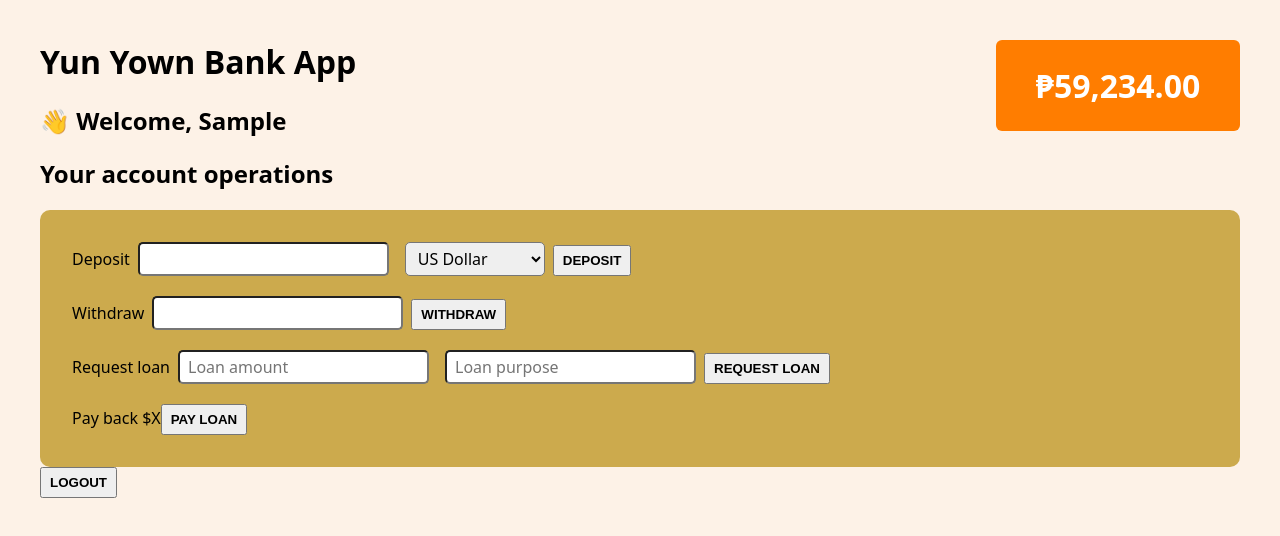
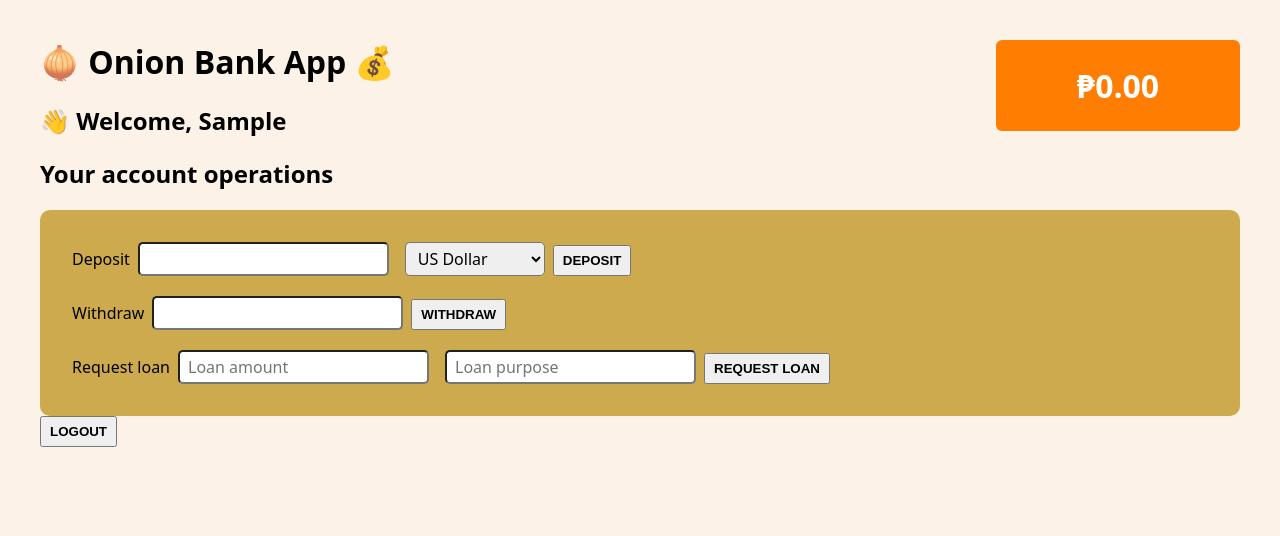
Before and after one commit to arvincarlo/redux, a React (Create React App) app: page / in a window 1280 px wide. Both pictures are taken after typing "Sample", "Sample" into the empty fields and a click on the button "CREATE NEW CUSTOMER". Shown: the top 536 px of the page. Built offline with nearby package versions, Linux system fonts and the light colour scheme.

Commit message:
Dispatching Actions from Our React App

```diff
--- a/src/App.js
+++ b/src/App.js
@@ -13,7 +13,7 @@ function App() {
 
   return (
     <div>
-      <h1>Yun Yown Bank App</h1>
+      <h1>🧅 Onion Bank App 💰</h1>
       {fullName === '' ?
         <>
           <CreateCustomer/>
--- a/src/features/accounts/AccountOperations.js
+++ b/src/features/accounts/AccountOperations.js
@@ -1,4 +1,9 @@
 import { useState } from "react";
+import { useDispatch } from "react-redux";
+import { deposit, withdraw, requestLoan, payLoan } from "./accountSlice";
+import { useSelector } from "react-redux";
+
+import { ToastContainer, toast } from "react-toastify";
 
 function AccountOperations() {
   const [depositAmount, setDepositAmount] = useState("");
@@ -7,13 +12,45 @@ function AccountOperations() {
   const [loanPurpose, setLoanPurpose] = useState("");
   const [currency, setCurrency] = useState("USD");
 
-  function handleDeposit() {}
+  const dispatch = useDispatch();
+  const account = useSelector(state => state.account);
 
-  function handleWithdrawal() {}
+  function handleDeposit() {
+    if (!depositAmount) return;
 
-  function handleRequestLoan() {}
+    dispatch(deposit(depositAmount));
+    setDepositAmount("");
+    toast.success("Deposit successful");
+  }
 
-  function handlePayLoan() {}
+  function handleWithdrawal() {
+    if (!withdrawalAmount) return toast.error("Please enter a withdrawal amount");
+
+    if (account.balance === 0 || withdrawalAmount > account.balance) {
+      return toast.error("Insufficient funds available");
+    }
+
+    dispatch(withdraw(withdrawalAmount));
+    setWithdrawalAmount("");
+    toast.success("Withdrawal successful");
+  }
+
+  function handleRequestLoan() {
+    if (!loanAmount || !loanPurpose) return toast.error("Please fill out request loan details.");
+
+    if (account.loan) {
+      return toast.warning("You still have an active loan");
+    }
+
+    dispatch(requestLoan(loanAmount, loanPurpose));
+    setLoanAmount("");
+    setLoanPurpose("");
+    toast.success("Loan successfully added to balance");
+  }
+
+  function handlePayLoan() {
+    dispatch(payLoan());
+  }
 
   return (
     <div>
@@ -66,11 +103,12 @@ function AccountOperations() {
           <button onClick={handleRequestLoan}>Request loan</button>
         </div>
 
-        <div>
-          <span>Pay back $X</span>
+        {account.loan > 0 && <div>
+          <span>Pay back PHP {account.loan}</span>
           <button onClick={handlePayLoan}>Pay loan</button>
-        </div>
+        </div>}
       </div>
+      <ToastContainer position="bottom-right" />
     </div>
   );
 }
--- a/src/features/accounts/BalanceDisplay.js
+++ b/src/features/accounts/BalanceDisplay.js
@@ -1,3 +1,5 @@
+import { useSelector } from "react-redux";
+
 function formatCurrency(value) {
   return new Intl.NumberFormat("en", {
     style: "currency",
@@ -6,7 +8,11 @@ function formatCurrency(value) {
 }
 
 function BalanceDisplay() {
-  return <div className="balance">{formatCurrency(59234)}</div>;
+  const account = useSelector(store => store.account);
+  console.log(account);
+
+
+  return <div className="balance">{formatCurrency(account.balance)}</div>;
 }
 
 export default BalanceDisplay;
--- a/src/features/customers/CreateCustomer.js
+++ b/src/features/customers/CreateCustomer.js
@@ -7,6 +7,7 @@ import 'react-toastify/dist/ReactToastify.css';
 function Customer() {
   const [fullName, setFullName] = useState("");
   const [nationalId, setNationalId] = useState("");
+
 
   const dispatch = useDispatch();
 
```
